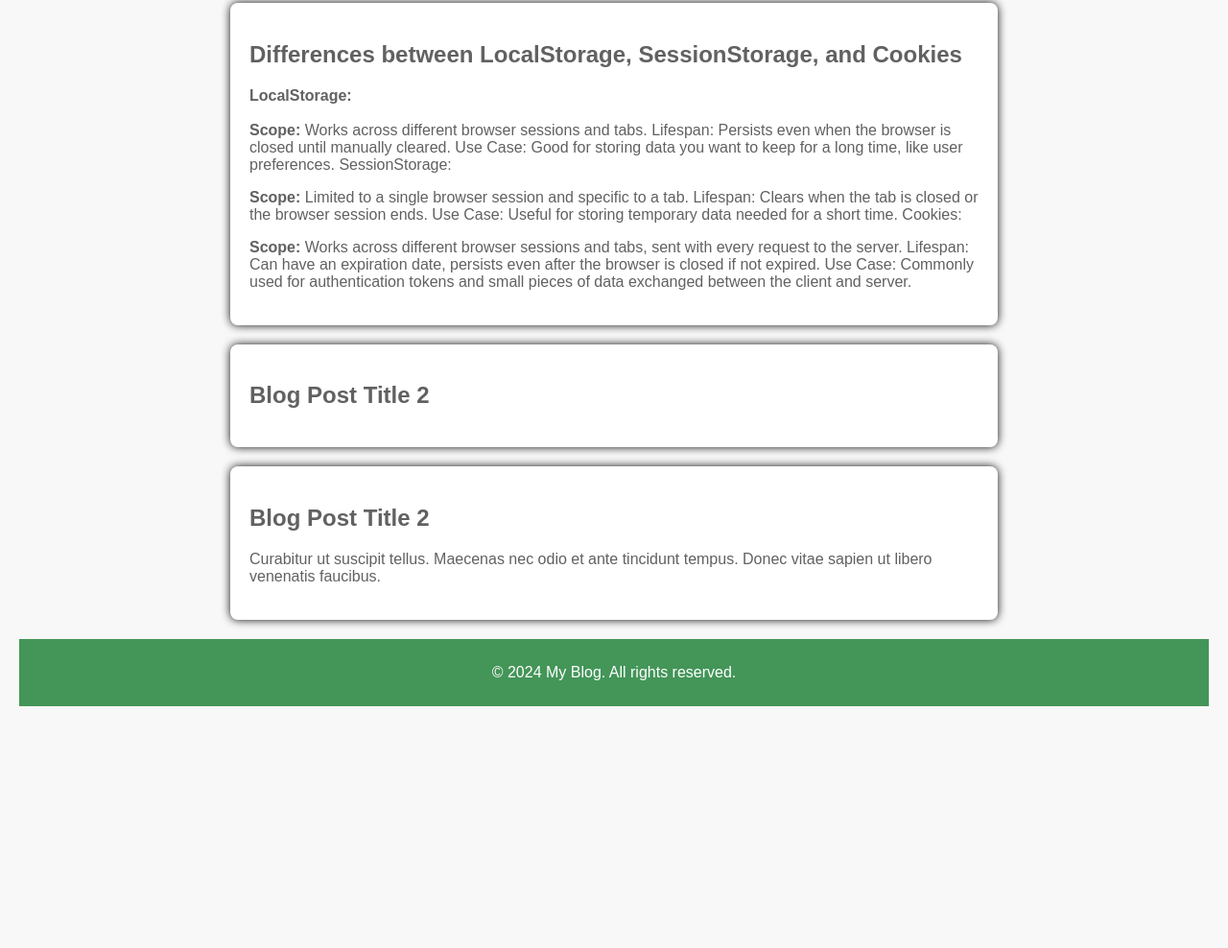
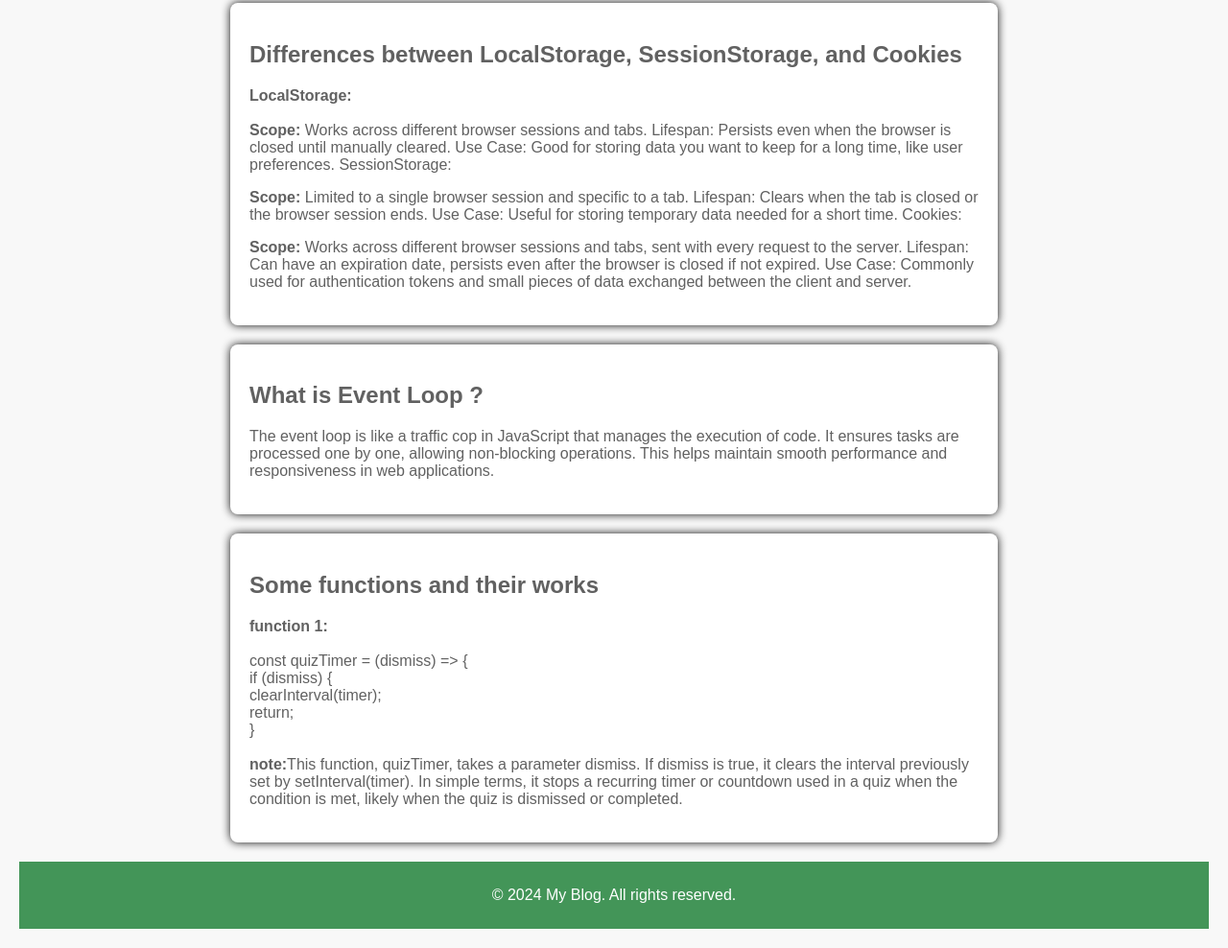
Before and after one commit to SadakatSarin/quiz-hero-now-zero-main, a plain HTML site: page blog.html in a window 1280 px wide. Shown: the part 455-1443 px from the top of the page at 96% size. Before the commit the page ends 1211 px from the top, so only its background shows below. Drawn offline with Linux system fonts and the light colour scheme.

Commit message:
7th commit

```diff
--- a/blog.html
+++ b/blog.html
@@ -100,7 +100,8 @@
                 <strong>Scope:</strong> Works across different browser sessions and tabs.
                 Lifespan: Persists even when the browser is closed until manually cleared.
                 Use Case: Good for storing data you want to keep for a long time, like user preferences.
-SessionStorage:</p>
+                SessionStorage:
+            </p>
 
             <p>
                 <strong> Scope:</strong> Limited to a single browser session and specific to a tab.
@@ -112,9 +113,11 @@ SessionStorage:</p>
 
             <p>
 
-      <strong>  Scope:</strong> Works across different browser sessions and tabs, sent with every request to the server.
+                <strong> Scope:</strong> Works across different browser sessions and tabs, sent with every request to
+                the server.
                 Lifespan: Can have an expiration date, persists even after the browser is closed if not expired.
-Use Case: Commonly used for authentication tokens and small pieces of data exchanged between the client and server.
+                Use Case: Commonly used for authentication tokens and small pieces of data exchanged between the client
+                and server.
 
 
 
@@ -132,20 +135,16 @@ Use Case: Commonly used for authentication tokens and small pieces of data excha
 
 
 
+
+
         <article>
-            <h2>Blog Post Title 2</h2>
+            <h2>What is Event Loop ?</h2>
 
 
 
-
-
-
-
-
-
-
-
-
+            <p>The event loop is like a traffic cop in JavaScript that manages the execution of code. It ensures tasks
+                are processed one by one, allowing non-blocking operations. This helps maintain smooth performance and
+                responsiveness in web applications.</p>
 
 
 
@@ -154,12 +153,35 @@ Use Case: Commonly used for authentication tokens and small pieces of data excha
 
         </article>
 
+        <article>
+            <h2>Some functions and their works</h2>
+            <p><strong>function 1:</strong><br><br>
+                const quizTimer = (dismiss) => {<br>
+                if (dismiss) {<br>
+                clearInterval(timer);<br>
 
-        <article>
-            <h2>Blog Post Title 2</h2>
-            <p>Curabitur ut suscipit tellus. Maecenas nec odio et ante tincidunt tempus. Donec vitae sapien ut libero
-                venenatis faucibus.</p>
+                return;<br>
+                } <br>
+                <br>
+
+                <strong>note:</strong>This function, quizTimer, takes a parameter dismiss. If dismiss is true, it clears
+                the interval previously set by setInterval(timer). In simple terms, it stops a recurring timer or
+                countdown used in a quiz when the condition is met, likely when the quiz is dismissed or completed.
+            </p>
+
+
+
+            <p>
+
+
+
+
+            </p>
+
+
+
         </article>
+
 
         <!-- Add more articles as needed -->
     </section>
```
Lines whose indentation alone changed are shown as unchanged.
